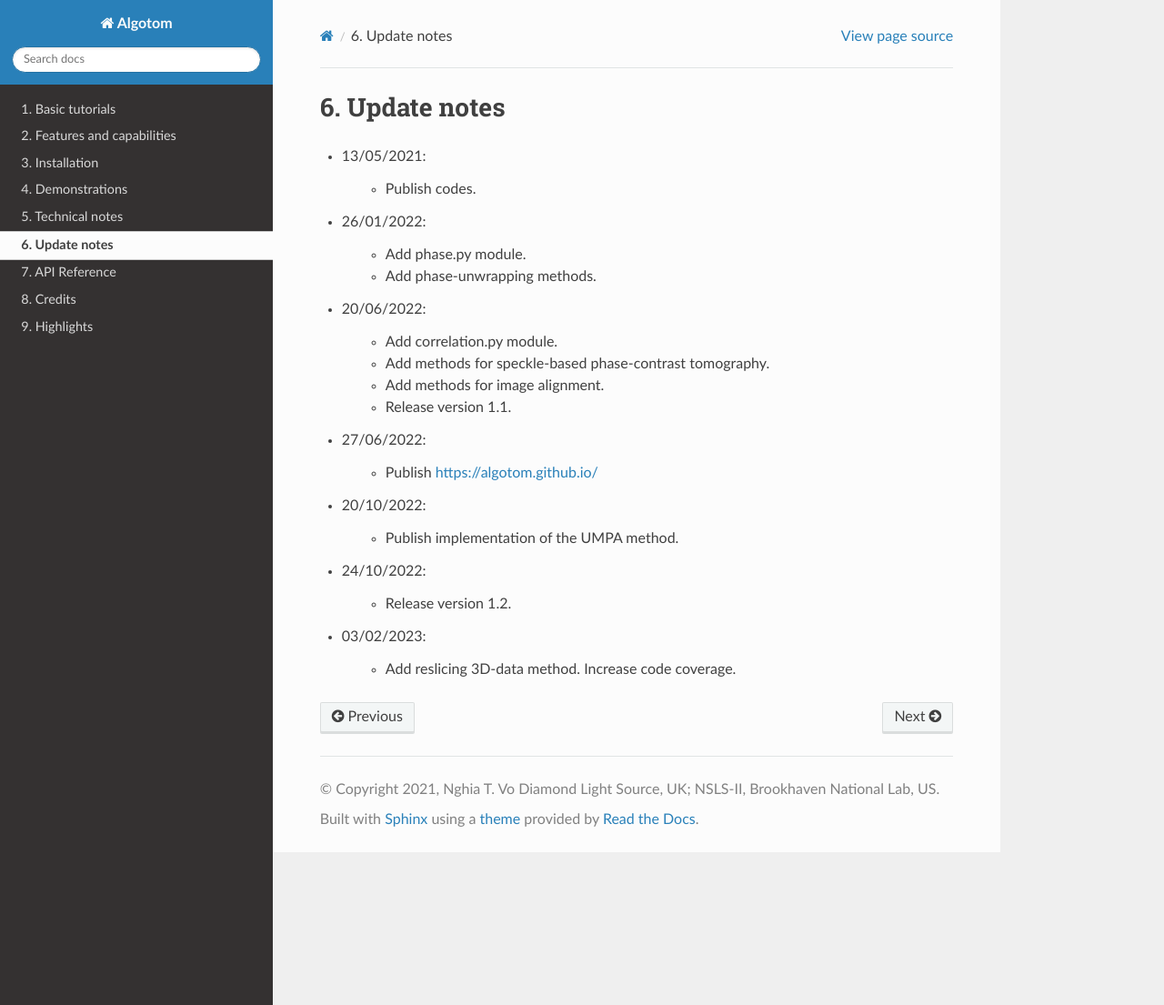
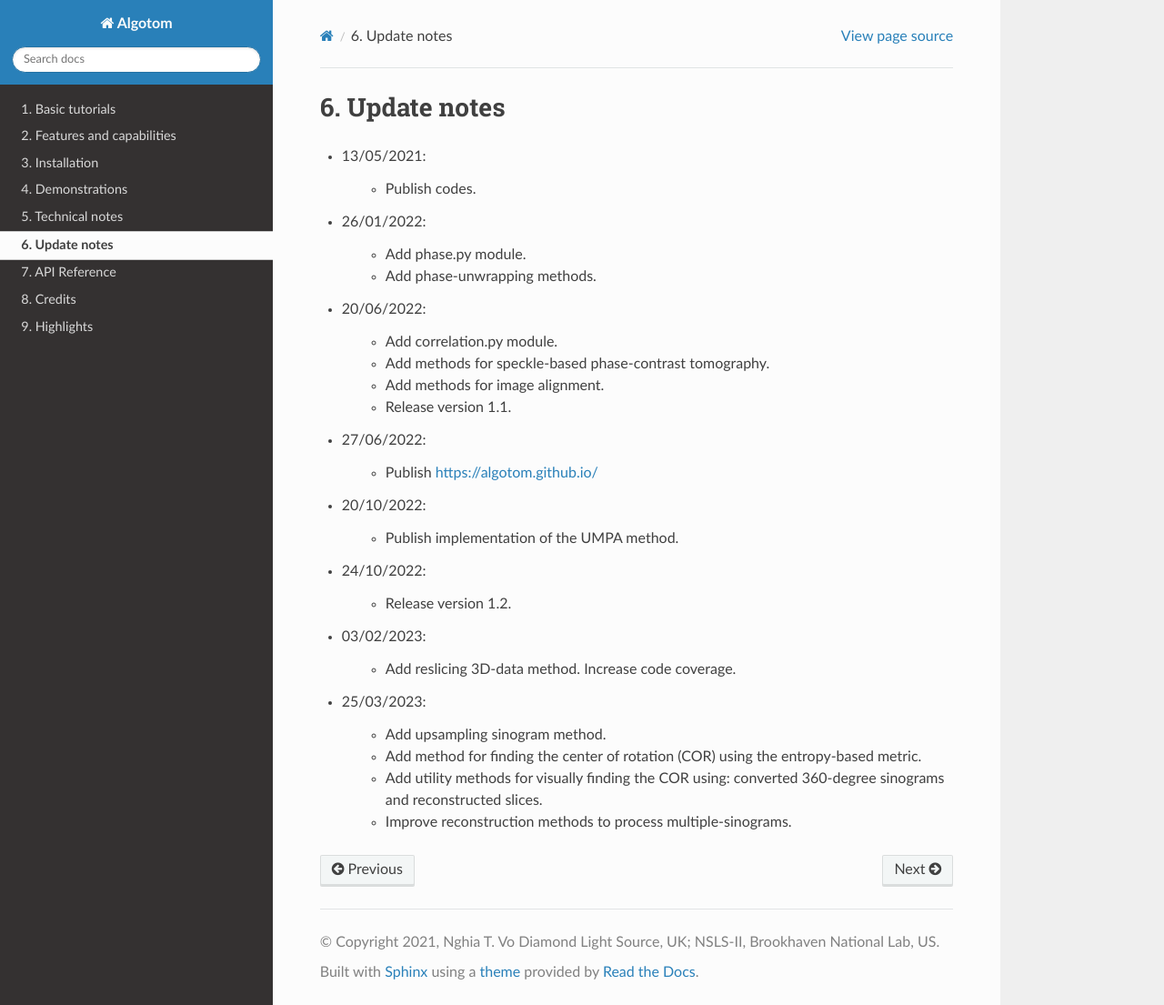
Before and after one commit to algotom/algotom, a Sphinx documentation site: the page built from docs/source/toc/section6.rst, in a window 1280 px wide and 1105 px high. Shown: the whole window at 91% size. Built offline with Sphinx 7.4.7 and the Read the Docs theme 2.0.0, drawn with Linux system fonts in a browser that asks for light colours.

Commit message:
Update doc about new methods

```diff
--- a/docs/source/toc/api/algotom.post.postprocessing.rst
+++ b/docs/source/toc/api/algotom.post.postprocessing.rst
@@ -16,5 +16,6 @@
         downsample_dataset
         rescale
         rescale_dataset
+        reslice_dataset
         remove_ring_based_fft
         remove_ring_based_wavelet_fft
--- a/docs/source/toc/api/algotom.prep.correction.rst
+++ b/docs/source/toc/api/algotom.prep.correction.rst
@@ -21,3 +21,4 @@
         generate_tilted_profile_chunk
         non_linear_function
         beam_hardening_correction
+        upsample_sinogram
--- a/docs/source/toc/api/algotom.rec.reconstruction.rst
+++ b/docs/source/toc/api/algotom.rec.reconstruction.rst
@@ -20,3 +20,4 @@
         dfi_reconstruction
         gridrec_reconstruction
         astra_reconstruction
+        find_center_based_slice_metric
--- a/docs/source/toc/api/algotom.util.utility.rst
+++ b/docs/source/toc/api/algotom.util.utility.rst
@@ -40,3 +40,5 @@
         locate_slice
         locate_slice_chunk
         generate_spiral_positions
+        find_center_visual_sinograms
+        find_center_visual_slices
--- a/docs/source/toc/section4/section4_4.rst
+++ b/docs/source/toc/section4/section4_4.rst
@@ -4,7 +4,7 @@ Comparison of ring removal methods on challenging sinograms
 Ring artifact is the most pervasive type of artifacts in tomographic imaging. Numerous approaches for removing this
 artifact have been published over the years. In :cite:`Vo:2018`, the author proposed many algorithms and a combination
 of them (algorithm 6, 5, 4, and 3) to remove most types of ring artifacts. This combined method,
-called **algo-6543** for short, is easy-to-use and very effective. It have been implemented in Python, Matlab,
+called **algo-6543** for short, is easy-to-use and very effective. It has been implemented in Python, Matlab,
 and available in several tomographic Python packages. To know more about causes of ring artifacts, types of ring
 artifacts, and details of removal algorithms out of the original paper; users can check out the documentation page
 `here <https://sarepy.readthedocs.io/>`__. This section demonstrates the performance of the
--- a/docs/source/toc/section6.rst
+++ b/docs/source/toc/section6.rst
@@ -32,3 +32,10 @@ Update notes
 - 03/02/2023:
 
     + Add reslicing 3D-data method. Increase code coverage.
+
+- 25/03/2023:
+
+    + Add upsampling sinogram method.
+    + Add method for finding the center of rotation (COR) using the entropy-based metric.
+    + Add utility methods for visually finding the COR using: converted 360-degree sinograms and reconstructed slices.
+    + Improve reconstruction methods to process multiple-sinograms.
```
